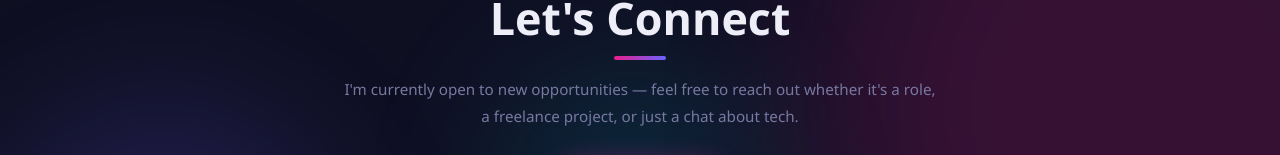
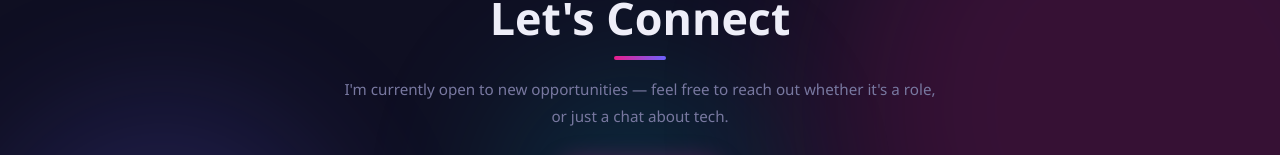
Before and after one commit to psinhaa/portfolio, a React (Vite) app: page / in a window 1280 px wide. Shown: the part 5224-5379 px from the top of the page. Built offline with nearby package versions, Linux system fonts and the light colour scheme.

Commit message:
Portfolio started

```diff
--- a/src/App.tsx
+++ b/src/App.tsx
@@ -595,8 +595,7 @@
           <div className="contact-inner">
             <h2 className="section-heading">Let's Connect</h2>
             <p className="contact-sub">
-              I'm currently open to new opportunities — feel free to reach out whether it's a role,
-              a freelance project, or just a chat about tech.
+              I'm currently open to new opportunities — feel free to reach out whether it's a role, or just a chat about tech.
             </p>
             <a href="mailto:2308parulsinha@gmail.com" className="btn-primary btn-lg">✉ Say Hello</a>
             <div className="contact-links">
```
